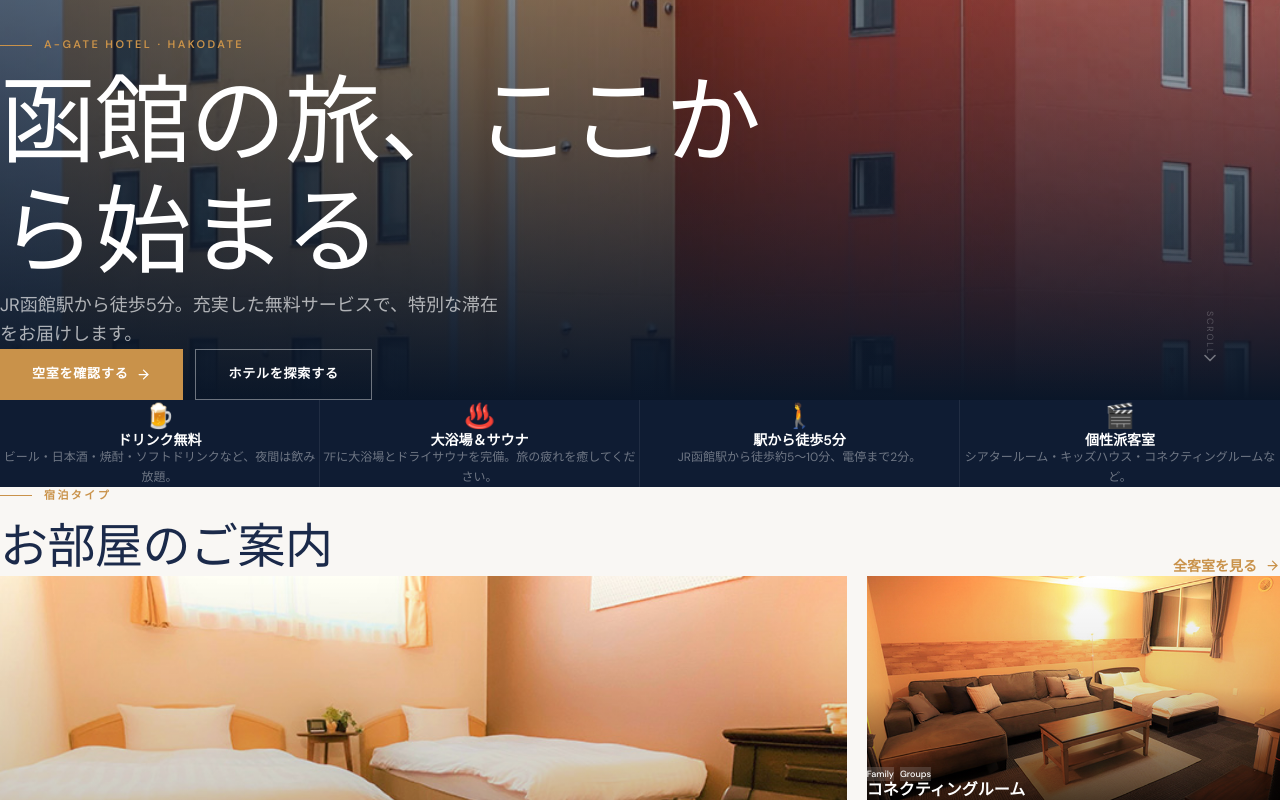
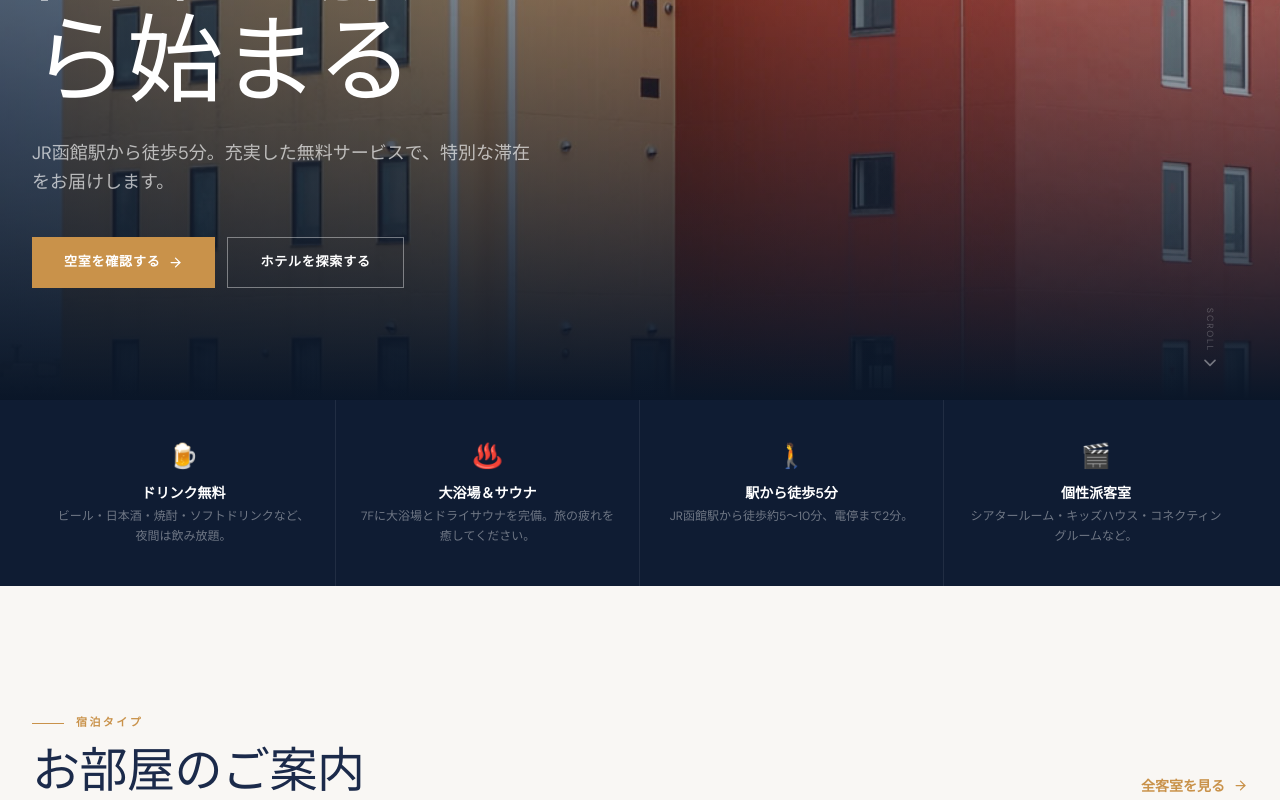
Before and after one commit to CrbyPatyy/a-gatehotel, a Next.js app: page / in a window 1280 px wide. Shown: the part 400-1200 px from the top of the page. Built offline with nearby package versions, Linux system fonts and the light colour scheme.

Commit message:
fix: remove unlayered CSS reset overriding Tailwind v4 utilities

```diff
--- a/src/app/globals.css
+++ b/src/app/globals.css
@@ -17,12 +17,7 @@
   --foreground: #1A1A1A;
 }
 
-*, *::before, *::after {
-  box-sizing: border-box;
-  margin: 0;
-  padding: 0;
-}
-
+@layer base {
   html {
     scroll-behavior: smooth;
     font-size: 16px;
@@ -37,9 +32,14 @@ body {
     line-height: 1.6;
   }
 
+  h1, h2, h3, h4 {
+    line-height: 1.15;
+  }
+}
+
 /* ─── Serif display heading class ───────────────── */
 .serif-display {
-  font-family: 'Cormorant Garamond', Georgia, 'Times New Roman', serif !important;
+  font-family: 'Cormorant Garamond', Georgia, 'Times New Roman', serif;
   letter-spacing: -0.01em;
 }
 
@@ -48,12 +48,8 @@ body {
 ::-webkit-scrollbar-track { background: #F9F7F4; }
 ::-webkit-scrollbar-thumb { background: #C9924A; border-radius: 2px; }
 
-/* ─── Heading defaults ──────────────────────────── */
-h1, h2, h3, h4 {
-  line-height: 1.15;
-}
-
-/* ─── Eyebrow / section label (renamed from "overline" to avoid Tailwind conflict) */
+@layer components {
+  /* ─── Eyebrow / section label ─────────────────── */
   .eyebrow {
     display: flex;
     align-items: center;
@@ -74,7 +70,7 @@ h1, h2, h3, h4 {
     flex-shrink: 0;
   }
 
-/* ─── Gold divider ──────────────────────────────── */
+  /* ─── Gold divider ────────────────────────────── */
   .gold-divider {
     width: 3rem;
     height: 2px;
@@ -82,14 +78,14 @@ h1, h2, h3, h4 {
     margin: 1.5rem 0;
   }
 
-/* ─── Primary button ────────────────────────────── */
+  /* ─── Primary button ──────────────────────────── */
   .btn-primary {
     display: inline-flex;
     align-items: center;
     gap: 0.5rem;
     padding: 0.875rem 2rem;
     background: #C9924A;
-  color: white !important;
+    color: white;
     font-weight: 600;
     font-size: 0.8125rem;
     letter-spacing: 0.06em;
@@ -101,14 +97,14 @@ h1, h2, h3, h4 {
     transform: translateY(-1px);
   }
 
-/* ─── Outline button ────────────────────────────── */
+  /* ─── Outline button ──────────────────────────── */
   .btn-outline {
     display: inline-flex;
     align-items: center;
     gap: 0.5rem;
     padding: 0.875rem 2rem;
     background: transparent;
-  color: white !important;
+    color: white;
     font-weight: 600;
     font-size: 0.8125rem;
     letter-spacing: 0.06em;
@@ -121,7 +117,7 @@ h1, h2, h3, h4 {
     border-color: white;
   }
 
-/* ─── Card hover ────────────────────────────────── */
+  /* ─── Card hover ──────────────────────────────── */
   .card-hover {
     transition: box-shadow 0.3s ease, transform 0.3s ease;
   }
@@ -129,3 +125,4 @@ h1, h2, h3, h4 {
     box-shadow: 0 20px 60px rgba(27, 42, 74, 0.12);
     transform: translateY(-3px);
   }
+}
```
Lines whose indentation alone changed are shown as unchanged.
